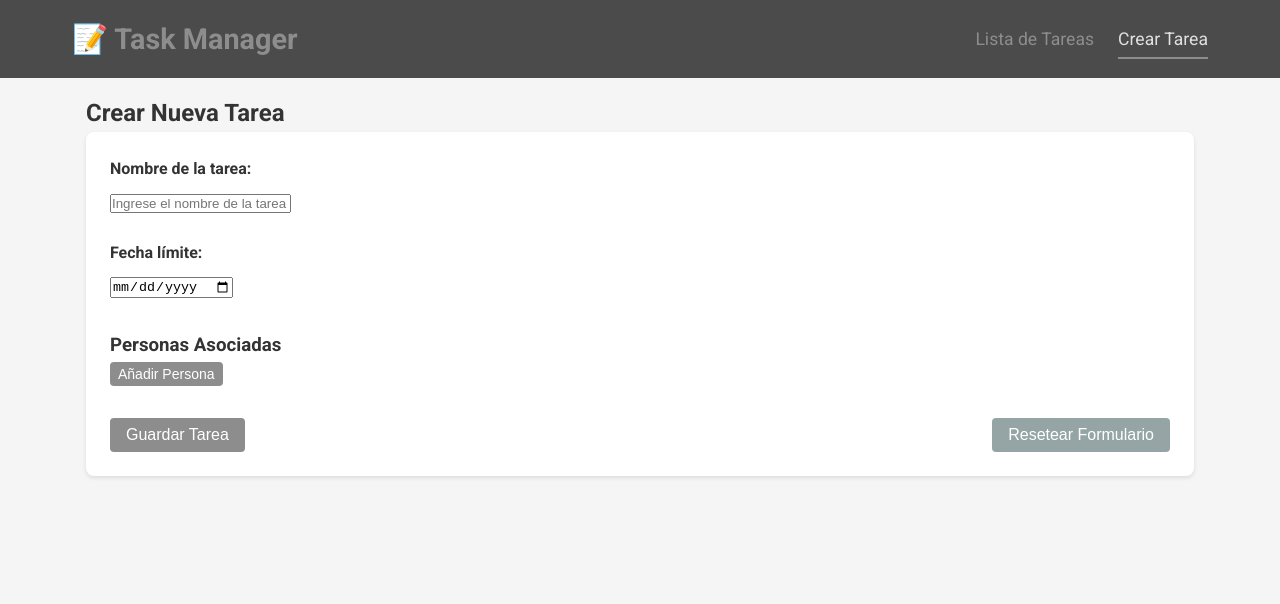
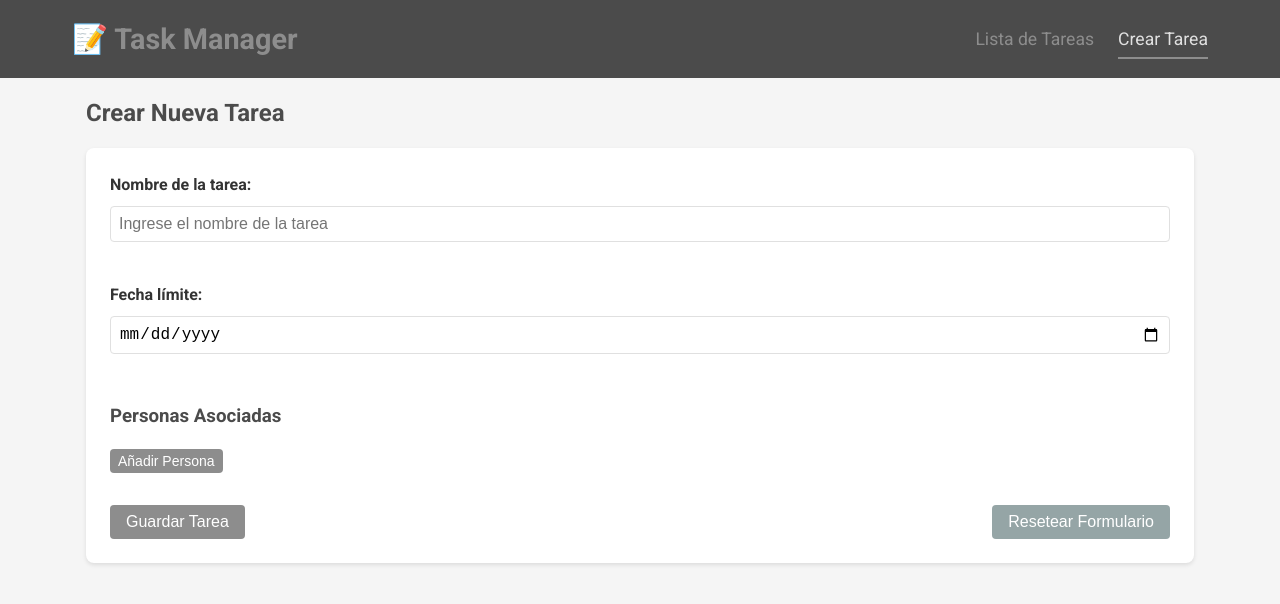
Before and after one commit to yamidnozu/pt_task_manager, an Angular app in the folder task-manager/: page /create-task in a window 1280 px wide. Shown: the top 604 px of the page. Built offline with nearby package versions, Linux system fonts and the light colour scheme.

Commit message:
Se ajusta estilo para los campos y mensaje de error

```diff
--- a/task-manager/src/styles.scss
+++ b/task-manager/src/styles.scss
@@ -1,4 +1,6 @@
+/* src/styles.css */
 @import url('https://fonts.googleapis.com/css2?family=Roboto:wght@300;400;700&display=swap');
+
 :root {
   --primary-color: #4b4b4b;
   --secondary-color: #8d8d8d;
@@ -29,6 +31,10 @@ body {
   margin: 0 auto;
 }
 
+h1, h2, h3, h4, h5, h6 {
+  margin-bottom: 1rem;
+  color: var(--primary-color);
+}
 
 button {
   cursor: pointer;
@@ -50,6 +56,20 @@ button:disabled {
   cursor: not-allowed;
 }
 
+input, select, textarea {
+  width: 100%;
+  padding: 0.5rem;
+  margin-bottom: 1rem;
+  border: 1px solid var(--card-border);
+  border-radius: 4px;
+  font-size: 1rem;
+}
+
+.error-message {
+  color: var(--error-color);
+  font-size: 0.875rem;
+  margin-top: 0.25rem;
+}
 
 @media (min-width: 768px) {
   .container {
```
